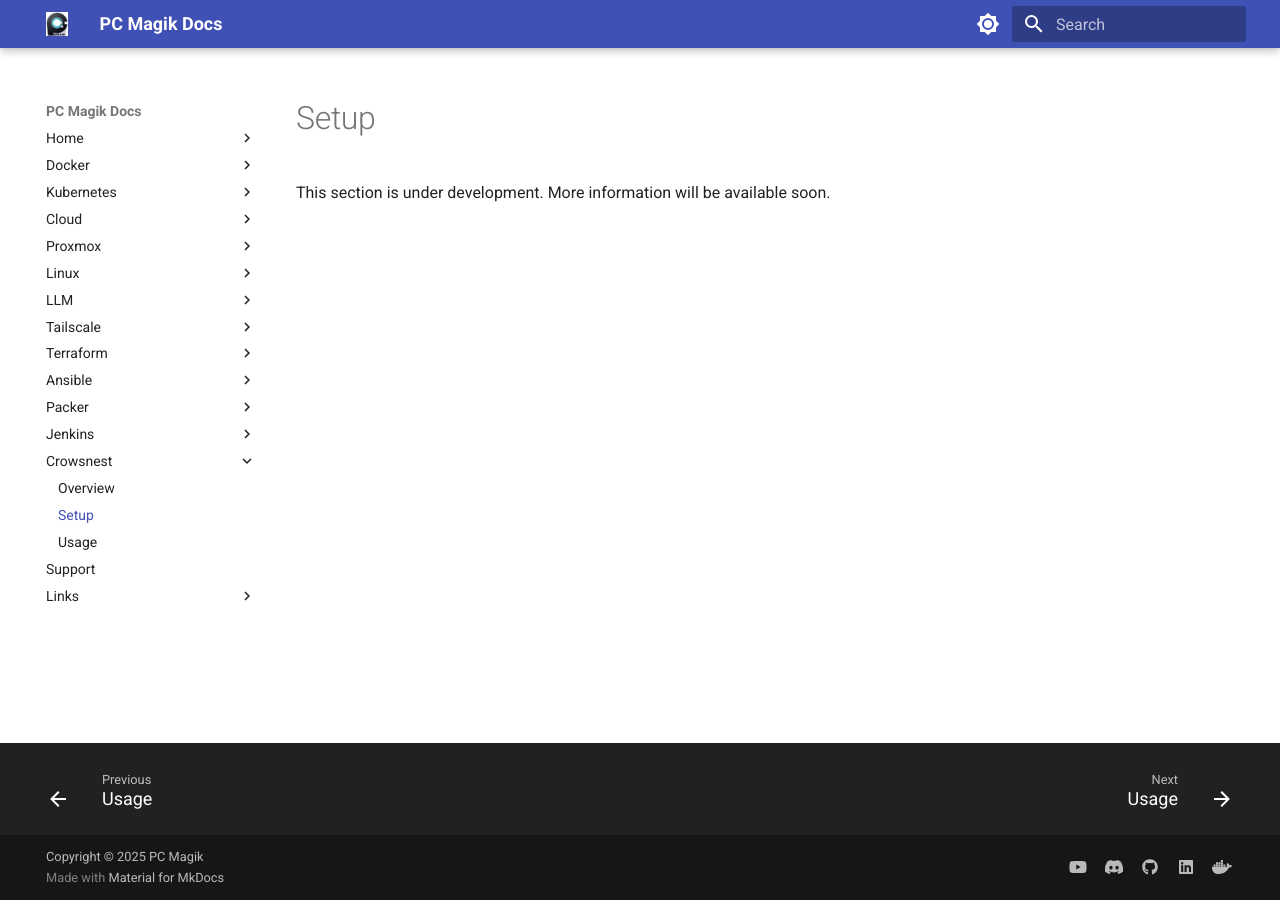
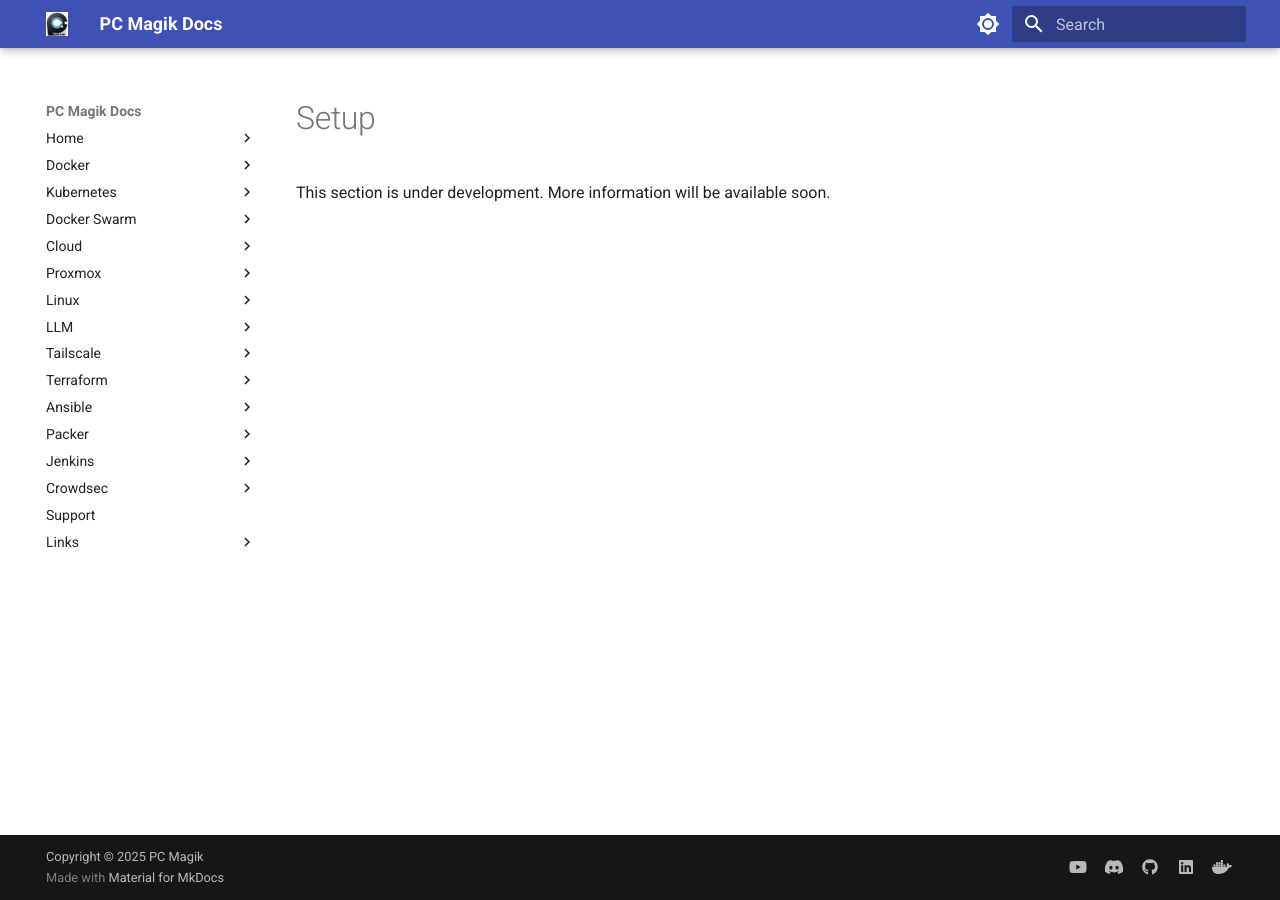
Before and after one commit to pcmagik/pcmagik.github.io, an MkDocs documentation site: the page built from docs/setup.md, in a window 1280 px wide. Built offline with MkDocs 1.6.1 and Material for MkDocs 9.7.7, drawn with Linux system fonts in a browser that asks for light colours; some of the changed lines change nothing that is shown.

Commit message:
Refactor navigation structure in mkdocs.yml to streamline Docker and related sections

```diff
--- a/mkdocs.yml
+++ b/mkdocs.yml
@@ -12,7 +12,6 @@
     - Welcome: index.md
     - About Me: about.md
   - Docker:
-    - Overview: overview_docker.md
     - Setup Ubuntu: setup_docker_ubuntu.md
     - Setup Debian: setup_docker_debian.md
     - Setup RHEL: setup_docker_rhel.md
@@ -20,49 +19,29 @@
     - Setup WSL: setup_docker_wsl.md
     - Setup Postinstallation: setup_docker_postinstallation.md
   - Kubernetes:
-    - Overview: overview.md
-    - Setup: setup.md
-    - Usage: usage.md
+    - Setup Kubernetes: setup_kubernetes.md
+  - Docker Swarm:
+    - Setup Docker Swarm: setup_docker_swarm.md
   - Cloud:
-    - Overview: overview.md
-    - Setup: setup.md
-    - Usage: usage.md
+    - Setup Cloud: setup_cloud.md
   - Proxmox:
-    - Overview: overview.md
-    - Setup: setup.md
-    - Usage: usage.md
+    - Setup Proxmox: setup_proxmox.md
   - Linux:
-    - Overview: overview.md
-    - Setup: setup.md
-    - Usage: usage.md
+    - Setup Linux: setup_linux.md
   - LLM:
-    - Overview: overview.md
-    - Setup: setup.md
-    - Usage: usage.md
+    - Setup LLM: setup_llm.md
   - Tailscale:
-    - Overview: overview.md
-    - Setup: setup.md
-    - Usage: usage.md
+    - Setup Tailscale: setup_tailscale.md
   - Terraform:
-    - Overview: overview.md
-    - Setup: setup.md
-    - Usage: usage.md
+    - Setup Terraform: setup_terraform.md
   - Ansible:
-    - Overview: overview.md
-    - Setup: setup.md
-    - Usage: usage.md
+    - Setup Ansible: setup_ansible.md
   - Packer:
-    - Overview: overview.md
-    - Setup: setup.md
-    - Usage: usage.md
+    - Setup Packer: setup_packer.md
   - Jenkins:
-    - Overview: overview.md
-    - Setup: setup.md
-    - Usage: usage.md
-  - Crowsnest:
-    - Overview: overview.md
-    - Setup: setup.md
-    - Usage: usage.md
+    - Setup Jenkins: setup_jenkins.md
+  - Crowdsec:
+    - Setup Crowdsec: setup_crowdsec.md
 
   - Support: support.md
   - Links:
```
